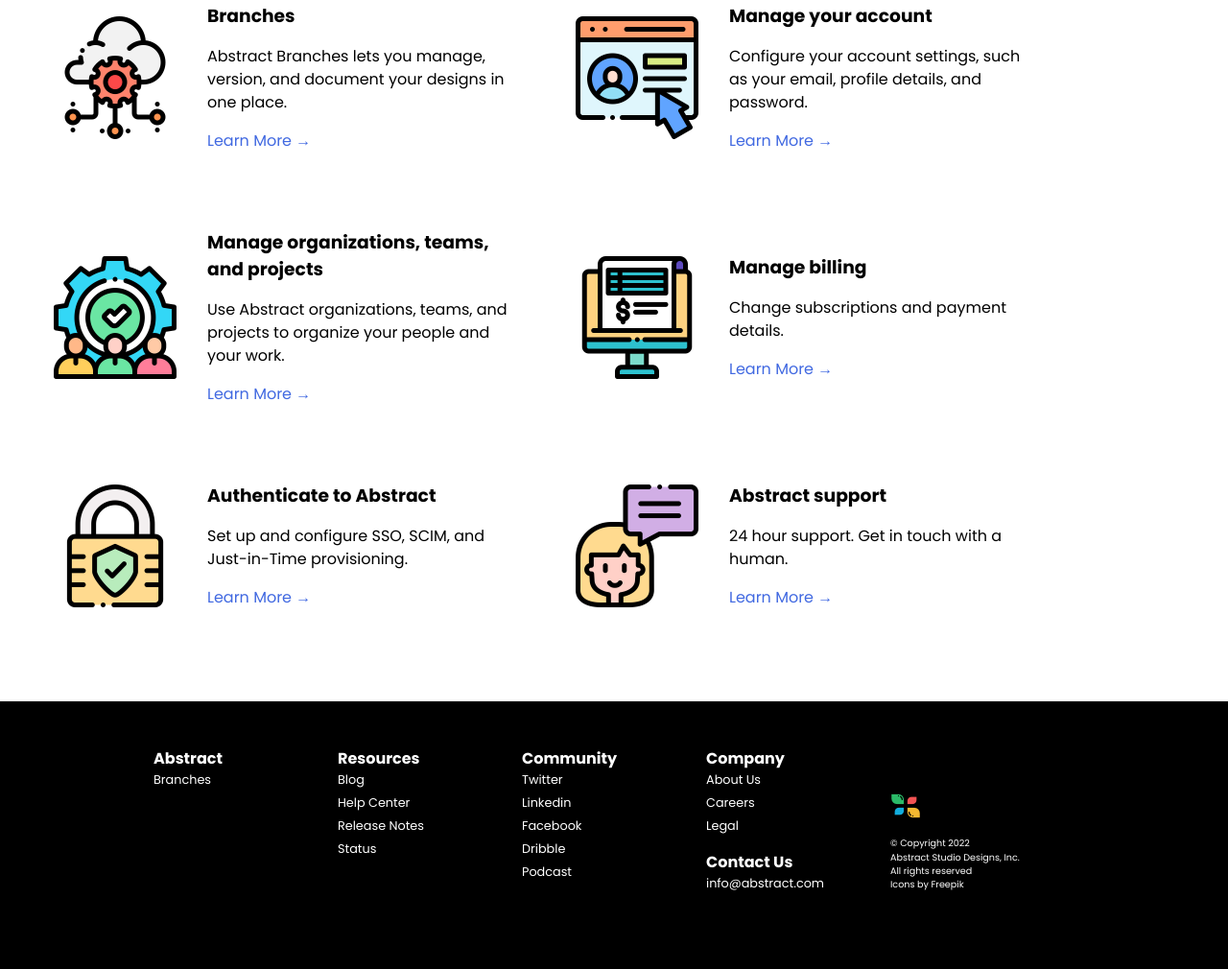
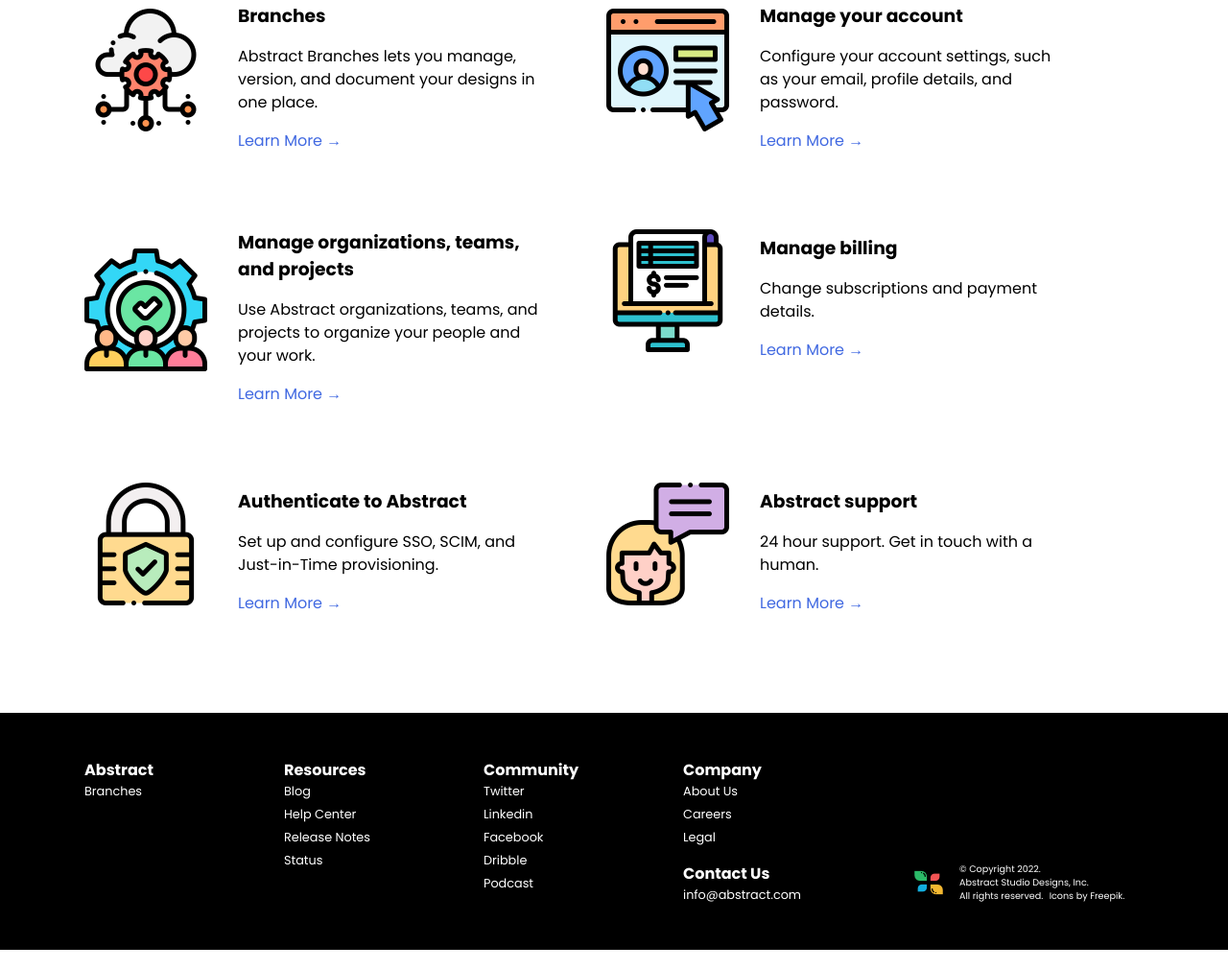
Before and after one commit to hemiruatoto/Practice_Abstract, a plain HTML site: page index.html in a window 1280 px wide. Shown: the part 462-1472 px from the top of the page at 96% size. Drawn offline with Linux system fonts and the light colour scheme; a web font is replaced by a local one.

Commit message:
minor update
Fixed some spacing issues and worked on the footer copyright responsiveness.

```diff
--- a/index.html
+++ b/index.html
@@ -154,13 +154,15 @@
                         <a href="#">info@abstract.com</a>
                     </section>
 
-                    <section class="footer-section">
+                    <section class="footer-section full-width">
                         <div class="copyright">
                             <img src="images/logo.png" alt="Abstract logo" class="copyright-logo">
-                            <p class="copyright-info">© Copyright 2022</p>
-                            <p>Abstract Studio Designs, Inc.</p>
-                            <p>All rights reserved</p>
-                            <p><a href="https://www.freepik.com/">Icons by Freepik</a></p>
+                            <div class="copyright-text">
+                                <p class="copyright-info">© Copyright 2022.</p>
+                                <p>Abstract Studio Designs, Inc.</p>
+                                <p>All rights reserved.</p>
+                                <p><a href="https://www.freepik.com/">Icons by Freepik.</a></p>
+                            </div>
                         </div>
                     </section>
                 </div>
--- a/styles.css
+++ b/styles.css
@@ -267,6 +267,7 @@ button {
 
 /* Info Card */
 .info-card {
+    flex: 1;
     display: flex;
     flex-direction: column;
     align-items: center;
@@ -276,6 +277,7 @@ button {
 
 .info-card .info-card-icon {
     max-width: 8rem;
+    margin-bottom: 1rem;
 }
 
 .info-card .info-card-content {
@@ -288,7 +290,7 @@ button {
 
 /* Footer */
 .footer {
-    padding: 1rem 0 3rem;
+    padding: 1rem;
     background: var(--black);
     color: var(--white);
 }
@@ -296,12 +298,12 @@ button {
 .footer .row {
     flex-direction: row;
     flex-wrap: wrap;
-    justify-content: space-between;
+    gap: 0 1em;
 }
 
 .footer-section {
     flex: 1;
-    min-width: 8rem;
+    min-width: 9rem;
     max-width: 12rem;
     margin-bottom: 1rem;
     font-size: 0.8rem;
@@ -329,21 +331,39 @@ button {
     color: var(--primary);
 }
 
+.footer-section.full-width {
+    display: flex;
+    align-items: end;
+    justify-content: center;
+    width: 100%;
+    min-width: 14rem;
+    max-width: 100%;
+    margin-left: 2rem;
+}
+
 .footer-section .copyright {
     display: flex;
-    flex-direction: column;
-    justify-content:end;
-    height: 100%;
+    justify-content: center;
+    align-items: center;
+    gap: 0 1rem;
     padding-top: 2rem;
     font-size: 0.6rem;
 }
 
 .footer-section .copyright .copyright-logo {
+    flex: 1;
+    object-fit: contain;
     max-width: 2rem;
-    margin-bottom: 1rem;
 }
 
-.footer-section .copyright p {
+.footer-section .copyright .copyright-text {
+    display: flex;
+    flex-wrap: wrap;
+    gap: 0 0.4rem;
+}
+
+.footer-section .copyright .copyright-text p {
+    display: block;
     margin: 0;
 }
 
@@ -401,16 +421,17 @@ button {
 
 /* 870px Break-point */
 @media (min-width: 870px) {
+    .container {
+        padding: 1em 3em;
+    }
+
     .content .row {
         flex-direction: row;
+        align-items: start;
         gap: 0 4rem;
     }
 
     .info-card {
         flex: 1;
     }
-
-    .footer .row {
-        justify-content: center;
-    }
 }
```
